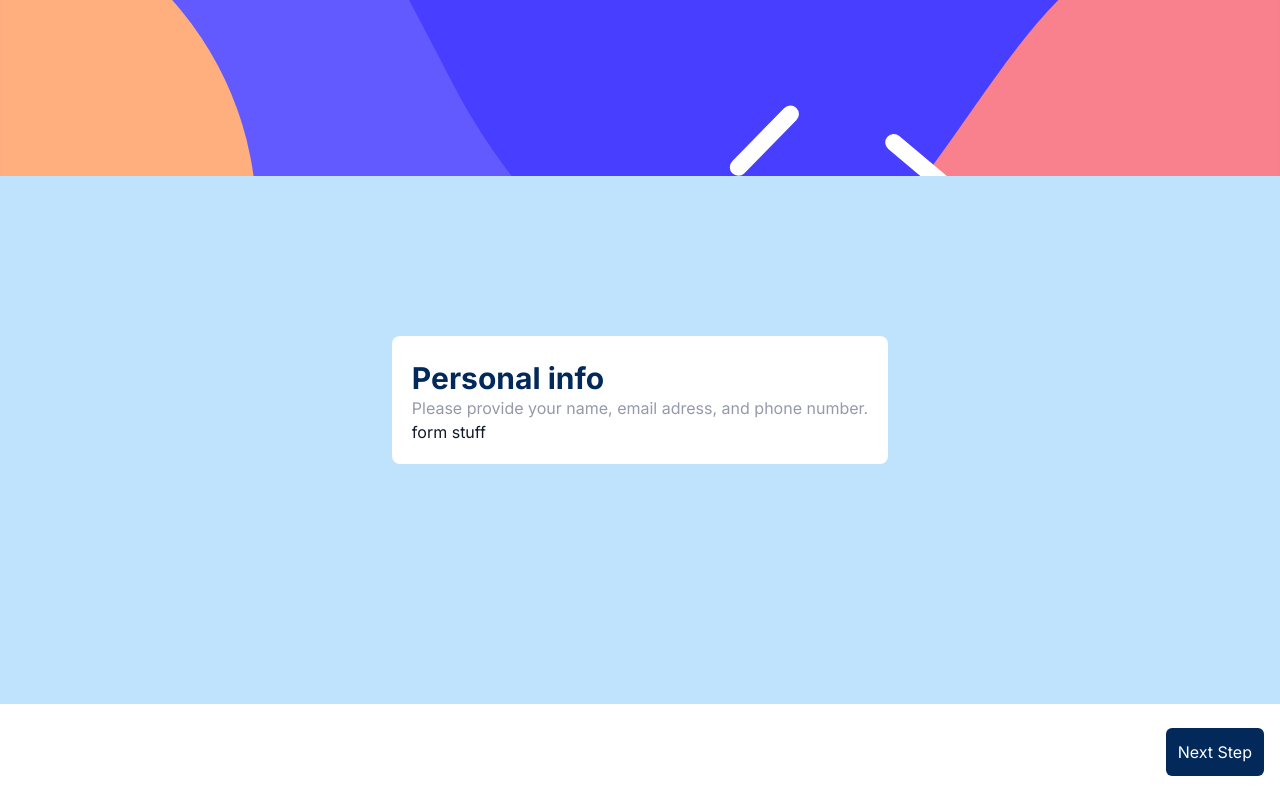
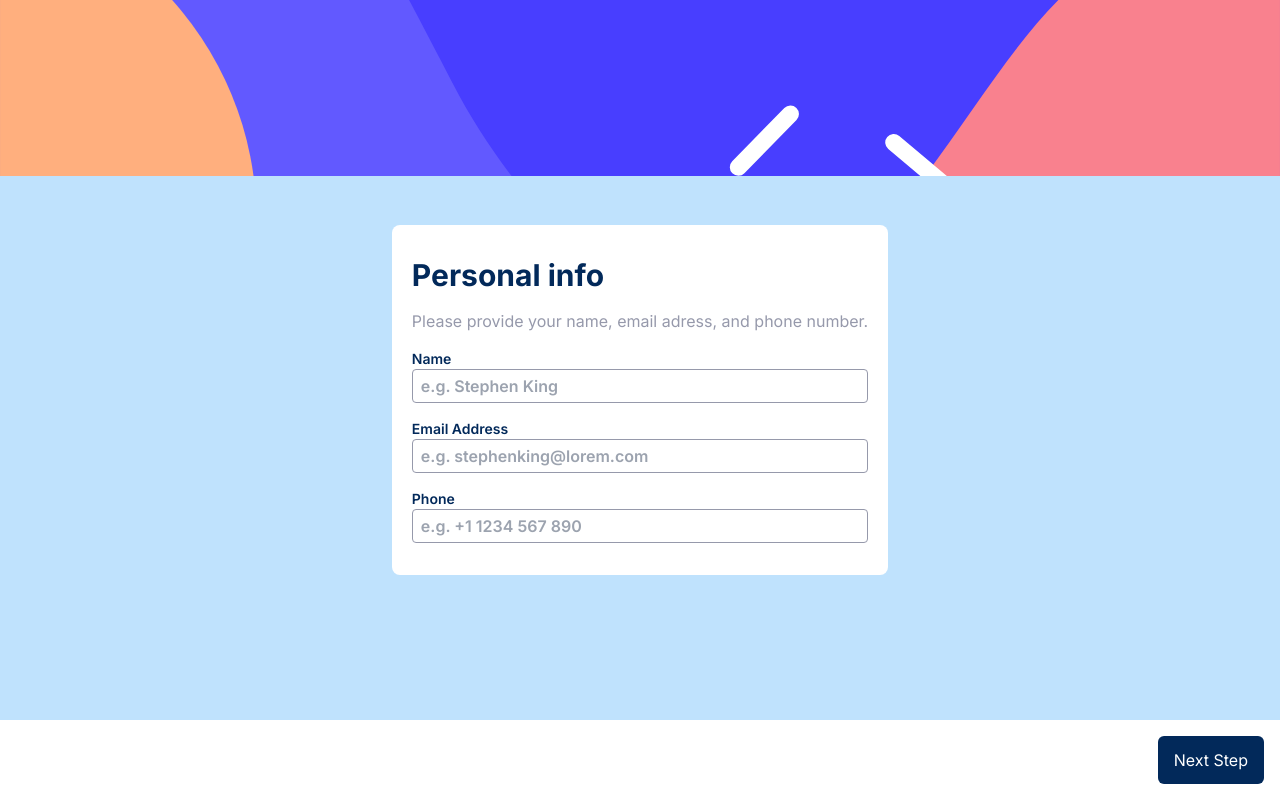
Before and after one commit to DanielW720/multi-step-form, a Next.js app in the folder solution/: page / in a window 1280 px wide. Built offline with nearby package versions, Linux system fonts and the light colour scheme.

Commit message:
Step one basic form

```diff
--- /dev/null
+++ b/solution/src/app/forms/nextStep.tsx
@@ -0,0 +1,18 @@
+import { SubmitHandler } from "react-hook-form";
+
+export default function NextStep({
+  onSubmit,
+}: {
+  onSubmit: SubmitHandler<any>;
+}) {
+  return (
+    <div className="bg-white h-20 w-screen absolute bottom-0 left-0 flex justify-end items-center px-4">
+      <button
+        type="submit"
+        className="rounded-md text-white bg-[#02295a] px-4 py-3"
+      >
+        Next Step
+      </button>
+    </div>
+  );
+}
--- /dev/null
+++ b/solution/src/app/forms/stepOne.tsx
@@ -0,0 +1,72 @@
+import { useForm, SubmitHandler } from "react-hook-form";
+import NextStep from "./nextStep";
+import { watch } from "fs";
+
+type Inputs = {
+  name: string;
+  email: string;
+  phone: number;
+};
+
+export default function StepOne() {
+  const {
+    register,
+    handleSubmit,
+    formState: { errors },
+  } = useForm<Inputs>();
+  const onSubmit: SubmitHandler<Inputs> = (data) => console.log(data);
+
+  return (
+    <div>
+      <h1 className="text-[#02295a] text-3xl font-bold">Personal info</h1>
+      <p className="text-[#9699ab] my-4">
+        Please provide your name, email adress, and phone number.
+      </p>
+      <form onSubmit={handleSubmit(onSubmit)} className="flex flex-col">
+        <label htmlFor="name" className="text-sm text-[#02295a] font-semibold ">
+          Name
+        </label>
+        <input
+          autoComplete="off"
+          type="text"
+          id="name"
+          placeholder="e.g. Stephen King"
+          {...register("name")}
+          className="border-[#9699ab] border-[1px] rounded-[4px] font-semibold text-[#9699ab] py-1 px-2"
+        />
+
+        <label
+          htmlFor="email"
+          className="text-sm text-[#02295a] font-semibold mt-4"
+        >
+          Email Address
+        </label>
+        <input
+          autoComplete="off"
+          type="email"
+          id="email"
+          placeholder="e.g. stephenking@lorem.com"
+          {...register("email")}
+          className="border-[#9699ab] border-[1px] rounded-[4px] font-semibold text-[#9699ab] py-1 px-2"
+        />
+
+        <label
+          htmlFor="phone"
+          className="text-sm text-[#02295a] font-semibold mt-4"
+        >
+          Phone
+        </label>
+        <input
+          autoComplete="off"
+          type="number"
+          id="email"
+          placeholder="e.g. +1 1234 567 890"
+          {...register("email")}
+          className="border-[#9699ab] border-[1px] rounded-[4px] font-semibold text-[#9699ab] py-1 px-2"
+        />
+
+        <NextStep onSubmit={onSubmit} />
+      </form>
+    </div>
+  );
+}
--- a/solution/src/app/layout.tsx
+++ b/solution/src/app/layout.tsx
@@ -21,7 +21,7 @@ export default function RootLayout({
       <body
         className={`${inter.className} w-screen min-h-screen text-gray-900 flex flex-col items-center justify-center bg-[#bfe2fd]`}
       >
-        <div className="absolute inset-0 h-44">
+        <div className="absolute inset-0 h-44 -z-10">
           <Image
             src={bgSidebarMobile}
             alt="Background mobile"
@@ -30,11 +30,6 @@ export default function RootLayout({
           />
         </div>
         {children}
-        <div className="bg-white h-24 w-screen absolute bottom-0 flex justify-end items-center px-4">
-          <button className="rounded-md text-white bg-[#02295a] p-3">
-            Next Step
-          </button>
-        </div>
       </body>
     </html>
   );
--- a/solution/src/app/page.tsx
+++ b/solution/src/app/page.tsx
@@ -1,14 +1,12 @@
+"use client";
+
+import StepOne from "./forms/stepOne";
+
 export default function Home() {
   return (
     <main className="px-4">
-      <div className="bg-white rounded-lg px-5 pb-5 pt-6">
-        <h1 className="text-[#02295a] text-3xl font-bold">Personal info</h1>
-        <p className="text-[#9699ab]">
-          Please provide your name, email adress, and phone number.
-        </p>
-        <form>
-          <p>form stuff</p>
-        </form>
+      <div className="bg-white rounded-lg px-5 py-8">
+        <StepOne />
       </div>
     </main>
   );
```
Also changed, not shown: solution/package.json (+5 -4 lines), 1 other file (tests, documents, lock files or other folders).
